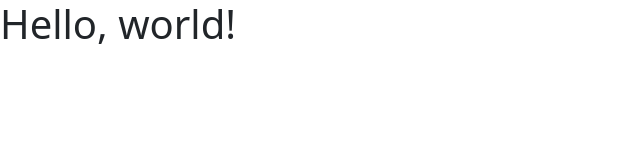
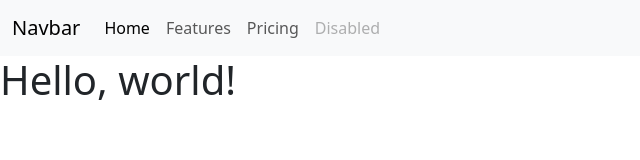
Before and after one commit to Mohalane/Diamond-Tech, a plain HTML site: page index.html in a window 1280 px wide. Shown: the whole page, without its empty margins (0-640 px from the left). Drawn offline with nearby package versions, Linux system fonts and the light colour scheme.

Commit message:
adding navbar section

```diff
--- a/index.html
+++ b/index.html
@@ -3,10 +3,39 @@
   <head>
     <meta charset="utf-8">
     <meta name="viewport" content="width=device-width, initial-scale=1">
-    <title>Bootstrap demo</title>
+    <title>Diamond Tech</title>
     <link href="https://cdn.jsdelivr.net/npm/bootstrap@5.3.3/dist/css/bootstrap.min.css" rel="stylesheet" integrity="sha384-QWTKZyjpPEjISv5WaRU9OFeRpok6YctnYmDr5pNlyT2bRjXh0JMhjY6hW+ALEwIH" crossorigin="anonymous">
   </head>
   <body>
+
+    <!-- Navbar section -->
+
+    <nav class="navbar navbar-expand-lg bg-body-tertiary">
+        <div class="container-fluid">
+          <a class="navbar-brand" href="#">Navbar</a>
+          <button class="navbar-toggler" type="button" data-bs-toggle="collapse" data-bs-target="#navbarNav" aria-controls="navbarNav" aria-expanded="false" aria-label="Toggle navigation">
+            <span class="navbar-toggler-icon"></span>
+          </button>
+          <div class="collapse navbar-collapse" id="navbarNav">
+            <ul class="navbar-nav">
+              <li class="nav-item">
+                <a class="nav-link active" aria-current="page" href="#">Home</a>
+              </li>
+              <li class="nav-item">
+                <a class="nav-link" href="#">Features</a>
+              </li>
+              <li class="nav-item">
+                <a class="nav-link" href="#">Pricing</a>
+              </li>
+              <li class="nav-item">
+                <a class="nav-link disabled" aria-disabled="true">Disabled</a>
+              </li>
+            </ul>
+          </div>
+        </div>
+      </nav>
+
+
     <h1>Hello, world!</h1>
     <script src="https://cdn.jsdelivr.net/npm/bootstrap@5.3.3/dist/js/bootstrap.bundle.min.js" integrity="sha384-YvpcrYf0tY3lHB60NNkmXc5s9fDVZLESaAA55NDzOxhy9GkcIdslK1eN7N6jIeHz" crossorigin="anonymous"></script>
   </body>
```
